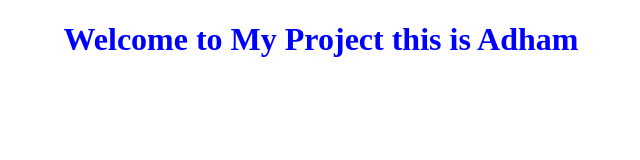
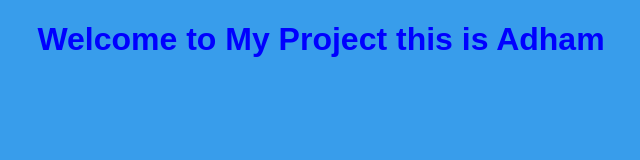
Before and after one commit to MrAdham22/DEMO_repo, a plain HTML site: page index.html in a window 1280 px wide. Shown: the whole page, without its empty margins (319-959 px from the left). Drawn offline with Linux system fonts and the light colour scheme.

Commit message:
changing bakground colour in css file

```diff
--- a/style.css
+++ b/style.css
@@ -2,3 +2,7 @@ h1{
     color: blue;
     text-align: center;
 }
+body {
+    background-color: rgb(56, 157, 235);
+    font-family: Arial, sans-serif;
+}
```
